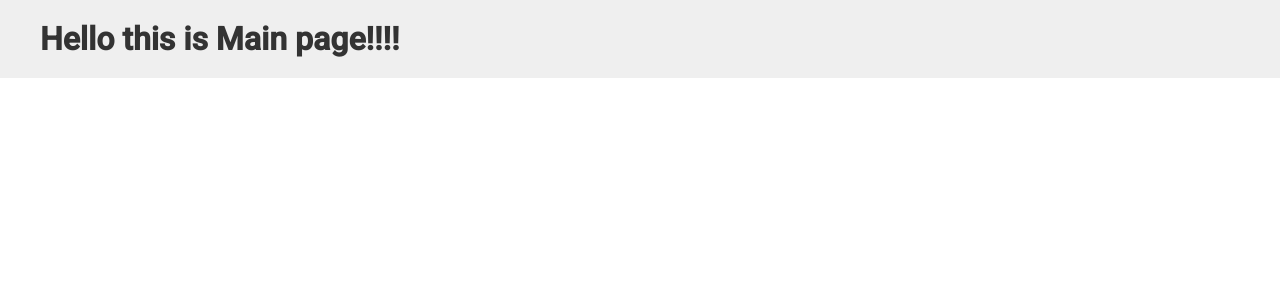
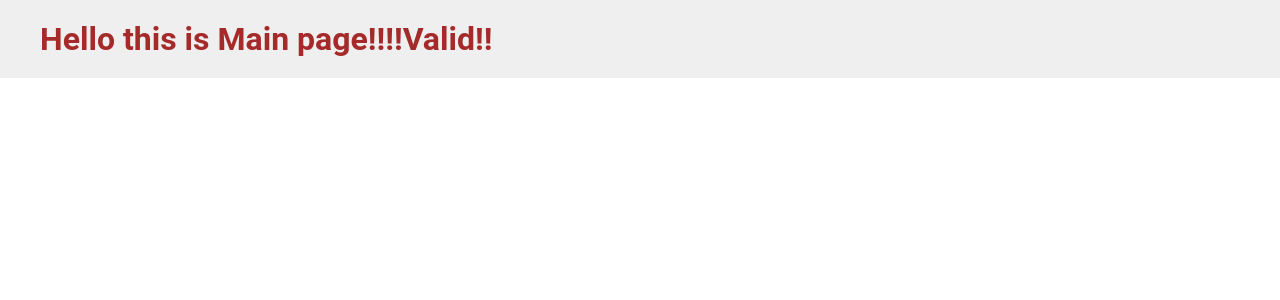
Before and after one commit to davidkim85/djangoProject, a Django app: page / in a window 1280 px wide. Shown: the top 300 px of the page. Run offline with Django 4.2, Linux system fonts and the light colour scheme.

Commit message:
third commit

```diff
--- a/blog/static/css/base.css
+++ b/blog/static/css/base.css
@@ -1,4 +1,3 @@
-@import url(//fonts.googleapis.com/css?family=Roboto:500,300,400);
 
 body {
     margin:0;
@@ -10,6 +9,7 @@ body {
 
 h1 {
     background:#efefef;
+    color: brown;
     width:100%;
     overflow:auto;
     padding:20px 0 20px 40px;
--- a/templates/blog/home.html
+++ b/templates/blog/home.html
@@ -1,5 +1,4 @@
 {% load static %}
-
 <!DOCTYPE html>
 <html lang="en">
 <head>
@@ -8,6 +7,6 @@
     <link href="{% static "css/base.css" %}" rel="stylesheet">
 </head>
 <body>
-<h1>Hello this is Main page!!!!</h1>
+<h1>Hello this is Main page!!!!Valid!!</h1>
 </body>
 </html>
```
